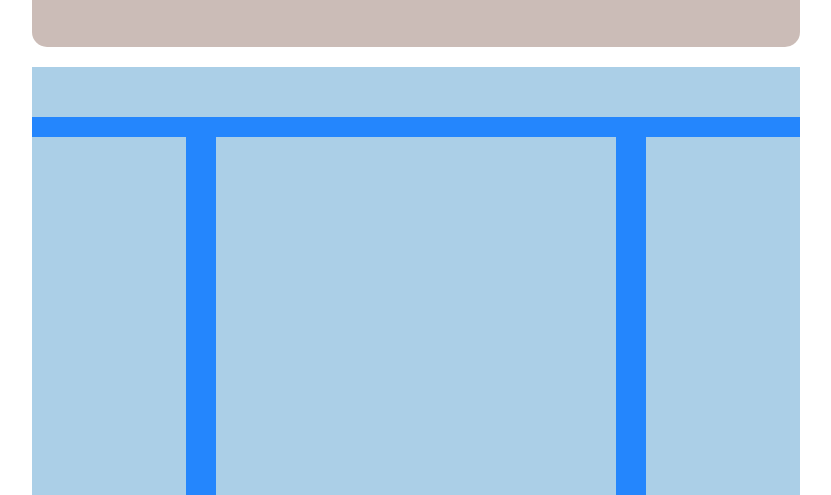
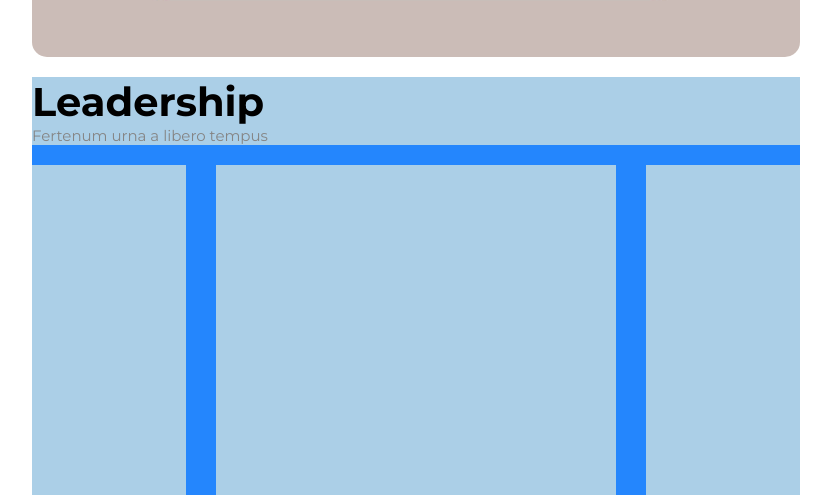
Before and after one commit to matte887/htmlcss-wp, a plain HTML site: page index.html in a window 1280 px wide. Shown: the part 642-1137 px from the top of the page, without its empty margins (224-1055 px from the left). Drawn offline with Linux system fonts and the light colour scheme.

Commit message:
Added common classes for font size and color

```diff
--- a/css/style.css
+++ b/css/style.css
@@ -25,6 +25,11 @@ html {
 .font-size {
     font-size: 1.5em;
 }
+
+.font-grey{
+    color: #858585;
+}
+
 .heart {
     color: red;
     vertical-align: center;
@@ -56,9 +61,8 @@ nav li {
 
 nav li a {
     text-decoration: none;
-    font-size: 1.5em;
     text-transform: uppercase;
-    color: #858585;
+    color: inherit;
 }
 
 /* jumbotron */
@@ -96,6 +100,7 @@ nav li a {
     font-weight: 400;
 }
 
+/* main */
 .main-container {
     background-color: #2486fd;
     margin-bottom: 10px;
@@ -106,8 +111,13 @@ nav li a {
     background-color: #abcfe7;
 }
 
-.main-header {
-    height: 50px; /*da eliminare*/
+.main-header h1 {
+    font-size: 4em;
+    font-weight: 700;
+}
+
+.main-header span {
+    font-size: 1.5em;
 }
 
 .main-center {
--- a/index.html
+++ b/index.html
@@ -7,7 +7,7 @@
     <link rel="stylesheet" href="css/style.css">
     <link rel="preconnect" href="https://fonts.googleapis.com">
     <link rel="preconnect" href="https://fonts.gstatic.com" crossorigin>
-    <link href="https://fonts.googleapis.com/css2?family=Montserrat:wght@200;400&display=swap" rel="stylesheet">
+    <link href="https://fonts.googleapis.com/css2?family=Montserrat:wght@200;400;700&display=swap" rel="stylesheet">
     <title>Float layout</title>
 </head>
 <body>
@@ -17,7 +17,7 @@
             <img src="img/logo.png" alt="Logo Neori">
         </header>
         <nav>
-            <ul class="margin-b">
+            <ul class="margin-b font-grey font-size">
                 <li><a href="">Features</a></li>
                 <li><a href="">Editorials</a></li>
                 <li><a href="">Environment</a></li>
@@ -37,7 +37,10 @@
         <!-- main -->
         <main>
             <div class="main-container clearfix margin-b">
-                <div class="main-header margin-b"></div>
+                <div class="main-header margin-b">
+                    <h1>Leadership</h1>
+                    <span class="font-grey">Fertenum urna a libero tempus</span>
+                </div>
                 <div class="main-left margin-b column"></div>
                 <div class="main-center margin-b column"></div>
                 <div class="main-right margin-b column"></div>
```
